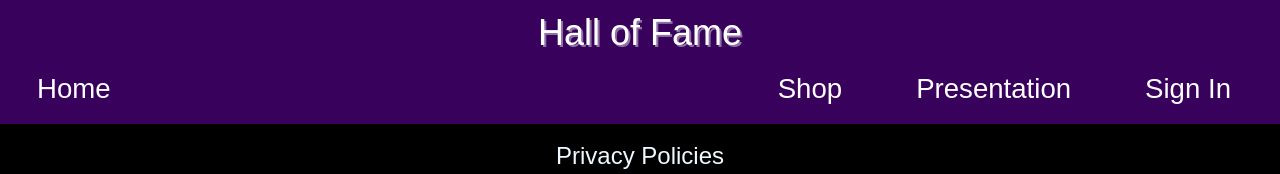
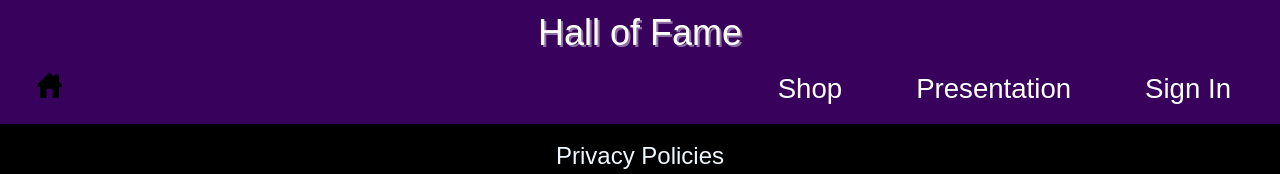
Before and after one commit to Ligius123/Hall-of-Fame, a React (Create React App) app in the folder Frontend/: page / in a window 1280 px wide. Shown: the top 174 px of the page. Built offline with nearby package versions, Linux system fonts and the light colour scheme.

Commit message:
Adding a home svg as a button to this page  instead of a text

```diff
--- a/Frontend/src/Components/MainHeader/NavBar.js
+++ b/Frontend/src/Components/MainHeader/NavBar.js
@@ -5,13 +5,16 @@ import classes from "./NavBar.module.css";
 import { NavLink } from "react-router-dom";
 
 const NavBar = (props) => {
+  // const image = window.location.origin + "/image.png";
   return (
     <Fragment>
       <nav className={classes.wrapper}>
         <div className={classes.title}>Hall of Fame</div>
         <div className={classes.rowSecond}>
           <NavLink to="/HomePage">
-            <Button type="button">Home</Button>
+            <Button>
+          <img src={process.env.PUBLIC_URL + "/Home-icon.svg.png"} width="25" height="25" alt="" />
+          </Button>
           </NavLink>
           <div className={classes.pages}>
             <NavLink to="/ShopPage">
```
Also changed, not shown: Frontend/public/Home-icon.svg.png (added).
